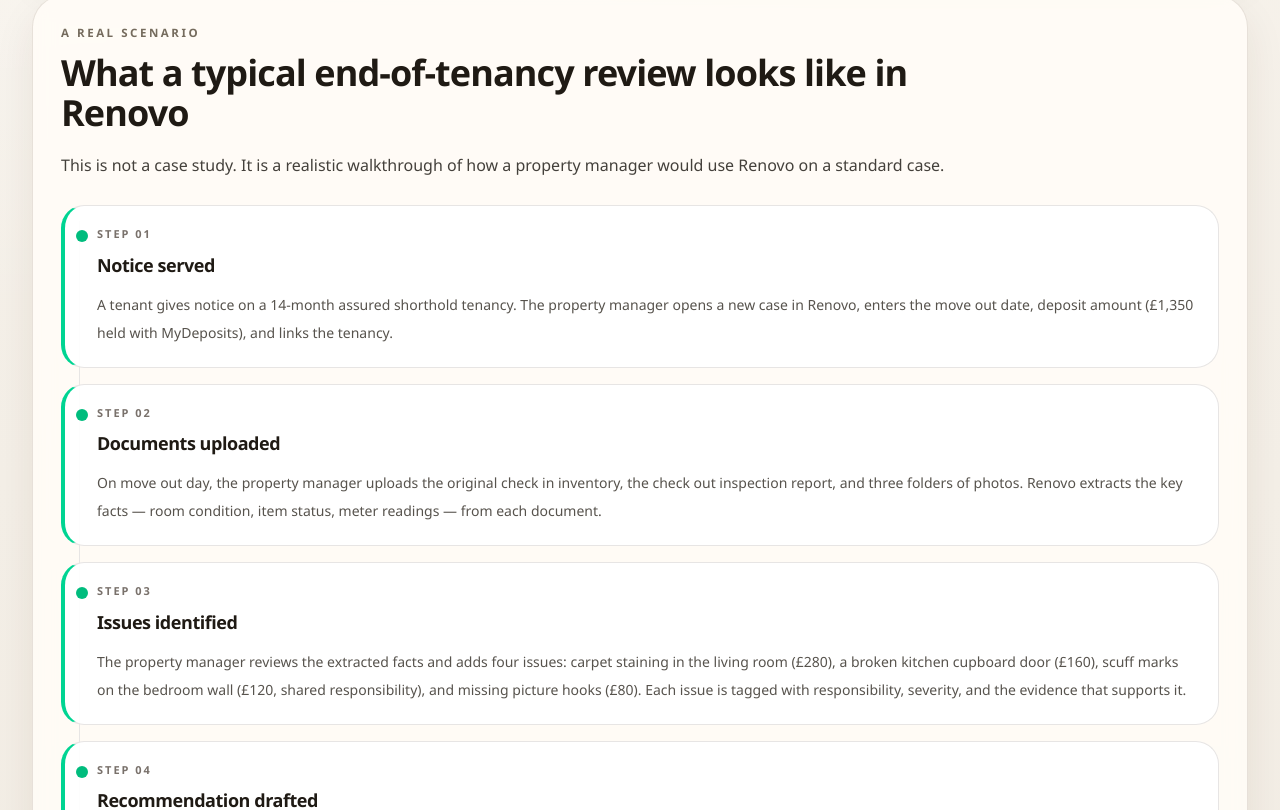
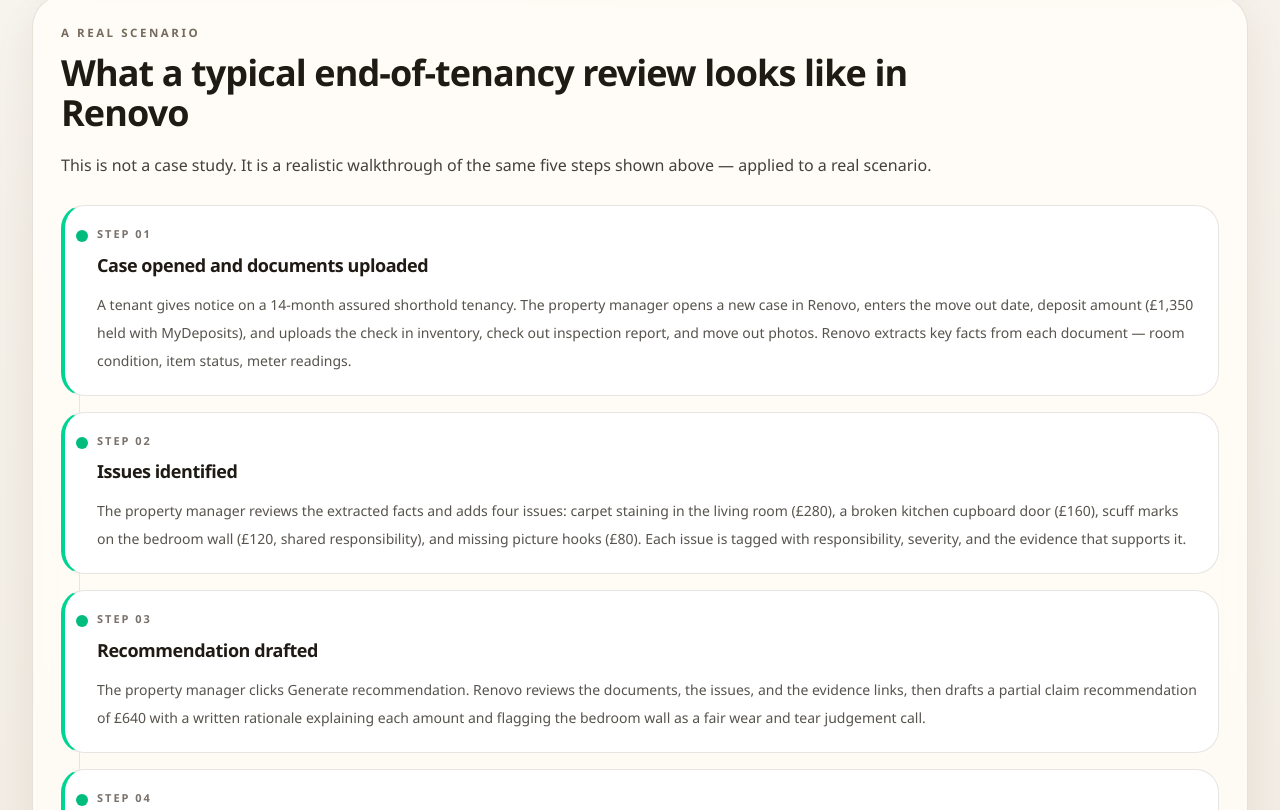
Before and after one commit to muhtal27/renovo-dashboard, a Next.js app: page /how-it-works in a window 1280 px wide. Shown: the part 1070-1880 px from the top of the page. Built offline with nearby package versions, Linux system fonts and the light colour scheme; no server answers.

Commit message:
fix: align how-it-works worked example to 5 steps matching homepage workflow

```diff
--- a/app/how-it-works/page.tsx
+++ b/app/how-it-works/page.tsx
@@ -20,31 +20,26 @@
 const walkthroughSteps = [
   {
     step: '01',
-    title: 'Notice served',
-    body: 'A tenant gives notice on a 14-month assured shorthold tenancy. The property manager opens a new case in Renovo, enters the move out date, deposit amount (£1,350 held with MyDeposits), and links the tenancy.',
+    title: 'Case opened and documents uploaded',
+    body: 'A tenant gives notice on a 14-month assured shorthold tenancy. The property manager opens a new case in Renovo, enters the move out date, deposit amount (£1,350 held with MyDeposits), and uploads the check in inventory, check out inspection report, and move out photos. Renovo extracts key facts from each document — room condition, item status, meter readings.',
   },
   {
     step: '02',
-    title: 'Documents uploaded',
-    body: 'On move out day, the property manager uploads the original check in inventory, the check out inspection report, and three folders of photos. Renovo extracts the key facts — room condition, item status, meter readings — from each document.',
-  },
-  {
-    step: '03',
     title: 'Issues identified',
     body: 'The property manager reviews the extracted facts and adds four issues: carpet staining in the living room (£280), a broken kitchen cupboard door (£160), scuff marks on the bedroom wall (£120, shared responsibility), and missing picture hooks (£80). Each issue is tagged with responsibility, severity, and the evidence that supports it.',
   },
   {
-    step: '04',
+    step: '03',
     title: 'Recommendation drafted',
     body: 'The property manager clicks Generate recommendation. Renovo reviews the documents, the issues, and the evidence links, then drafts a partial claim recommendation of £640 with a written rationale explaining each amount and flagging the bedroom wall as a fair wear and tear judgement call.',
   },
   {
-    step: '05',
+    step: '04',
     title: 'Manager reviews and approves',
     body: 'The manager reads the rationale, adjusts the bedroom wall amount down to £90 based on their judgement, adds a note explaining the change, and approves the recommendation. The full review history — including the edit and the note — is logged automatically.',
   },
   {
-    step: '06',
+    step: '05',
     title: 'Claim submitted',
     body: 'Renovo generates the deposit claim line items from the approved recommendation. The manager submits to MyDeposits with the rationale and evidence already documented. If the tenant challenges, the full decision trail is already there.',
   },
@@ -151,8 +146,8 @@
               What a typical end-of-tenancy review looks like in Renovo
             </h2>
             <p className="mt-4 text-base leading-8 text-stone-700">
-              This is not a case study. It is a realistic walkthrough of how a property manager
-              would use Renovo on a standard case.
+              This is not a case study. It is a realistic walkthrough of the same five steps shown
+              above — applied to a real scenario.
             </p>
           </div>
 
```
